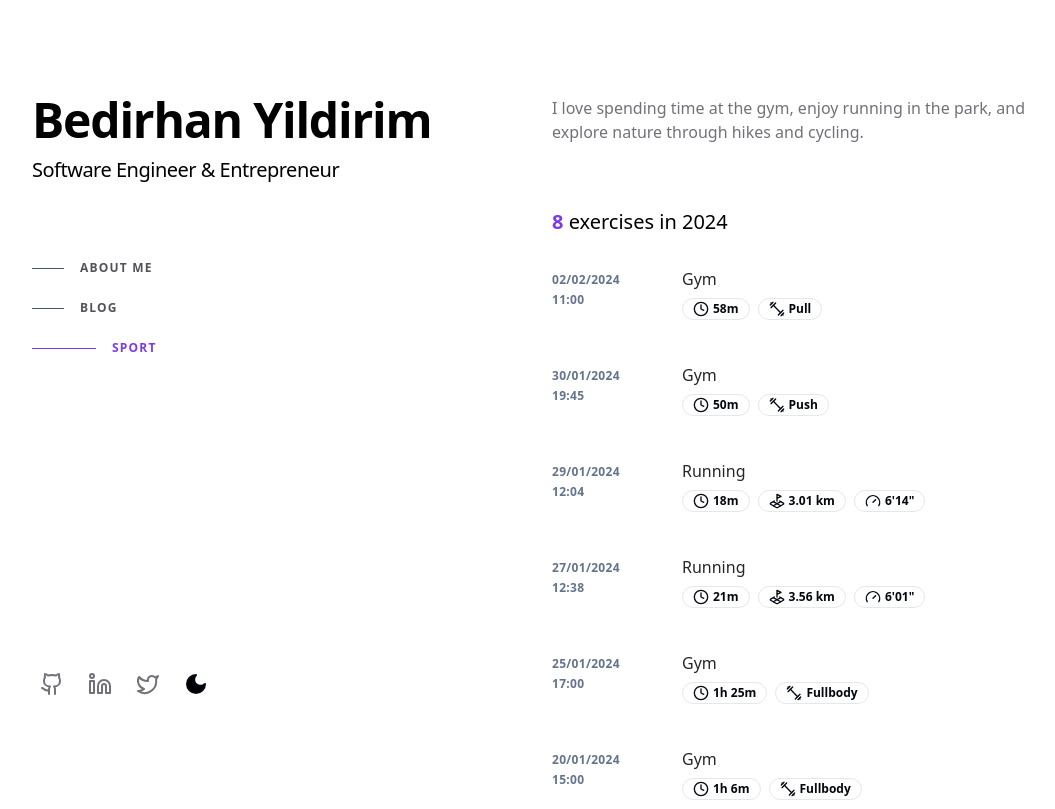
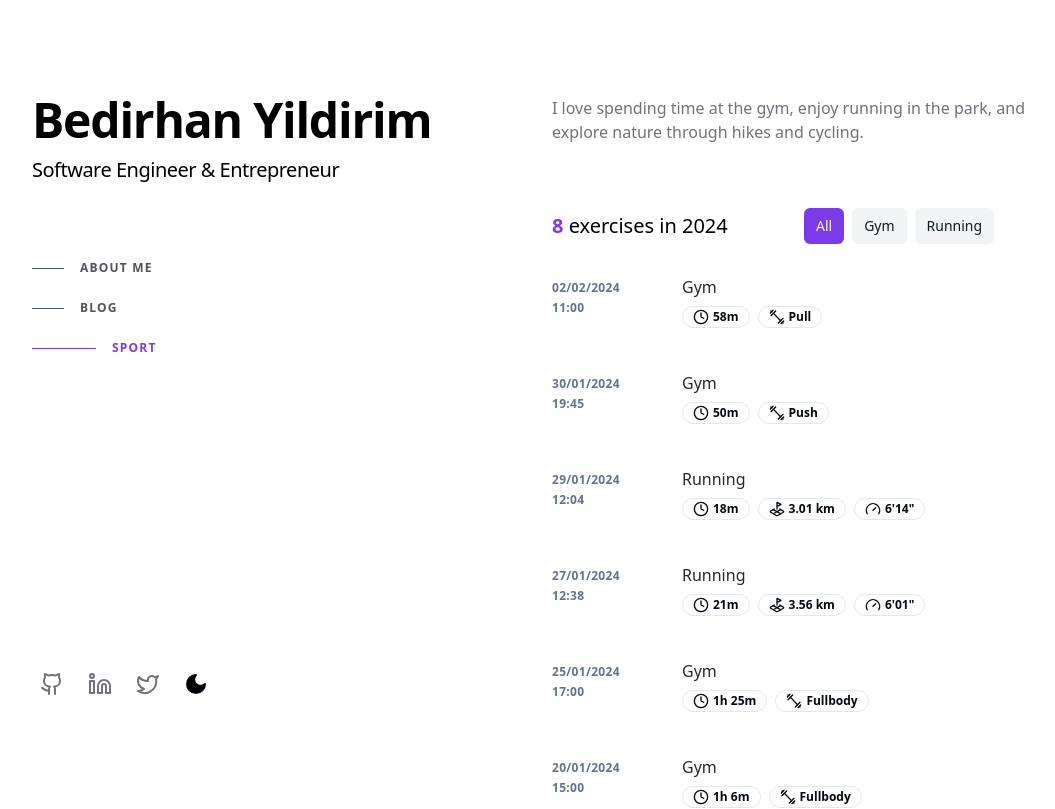
Before and after one commit to bedirhanyildirim/bedirhan.design, a Next.js app: page /sport in a window 1280 px wide. Shown: the top 809 px of the page, without its empty margins (96-1151 px from the left). Built offline with nearby package versions, Linux system fonts and the light colour scheme.

Commit message:
feat: add basic filtering by exercise type

```diff
--- a/components/theme/sport.tsx
+++ b/components/theme/sport.tsx
@@ -1,16 +1,63 @@
+"use client";
+
 import { sportHistory } from "@/data/sport/history";
 import { IGym, IRun, ISport } from "@/types/sport";
 import { Clock, Dumbbell, Gauge, LandPlot } from "lucide-react";
 import { Badge } from "@/components/ui/badge";
+import { Button } from "../ui/button";
+import { useState } from "react";
 
 export default function ThemeSport() {
+  const [exercises, setExercises] = useState(sportHistory);
+  const [selectedFilter, setSelectedFilter] = useState("all");
+
   return (
     <>
-      <h3 className="flex justify-center mb-8 text-xl text-black dark:text-white md:block md:mb-4 lg:mb-8">
-        <span className="font-bold text-title mr-1 md:mr-0">{sportHistory.length}</span> exercises in 2024
-      </h3>
+      <div className="mb-8 md:mb-4 lg:mb-8 flex items-center">
+        <h3 className="w-full flex justify-center text-xl text-black dark:text-white md:block">
+          <span className="font-bold text-title mr-1 md:mr-0">
+            {sportHistory.length}
+          </span> exercises in 2024
+        </h3>
+        <div className="w-full flex gap-2 items-center">
+          <Button
+            variant={selectedFilter === "all" ? "default" : "secondary"}
+            size="sm"
+            onClick={() => {
+              setSelectedFilter("all");
+              setExercises(sportHistory);
+            }}
+          >
+            All
+          </Button>
+          <Button
+            variant={selectedFilter === "gym" ? "default" : "secondary"}
+            size="sm"
+            onClick={() => {
+              setSelectedFilter("gym");
+              setExercises(
+                sportHistory.filter((sport) => sport.type === "gym")
+              );
+            }}
+          >
+            Gym
+          </Button>
+          <Button
+            variant={selectedFilter === "running" ? "default" : "secondary"}
+            size="sm"
+            onClick={() => {
+              setSelectedFilter("running");
+              setExercises(
+                sportHistory.filter((sport) => sport.type === "running")
+              );
+            }}
+          >
+            Running
+          </Button>
+        </div>
+      </div>
       <div className="flex flex-col gap-10">
-        {sportHistory
+        {exercises
           .sort((a, b) => b.date.getTime() - a.date.getTime())
           .map((sport, index) => {
             if (sport.type === "gym") {
@@ -114,7 +161,9 @@ const convertSeconds = (seconds: number): string => {
   const hourString = hours > 0 ? `${hours}h` : "";
   const minuteString = minutes > 0 ? `${minutes}m` : "";
 
-  return hours > 0 ? `${hourString}${minuteString && ` ${minuteString}`}` : `${minuteString}`;
+  return hours > 0
+    ? `${hourString}${minuteString && ` ${minuteString}`}`
+    : `${minuteString}`;
 };
 
 const calculatePace = (duration: number, distance: number): string => {
```
